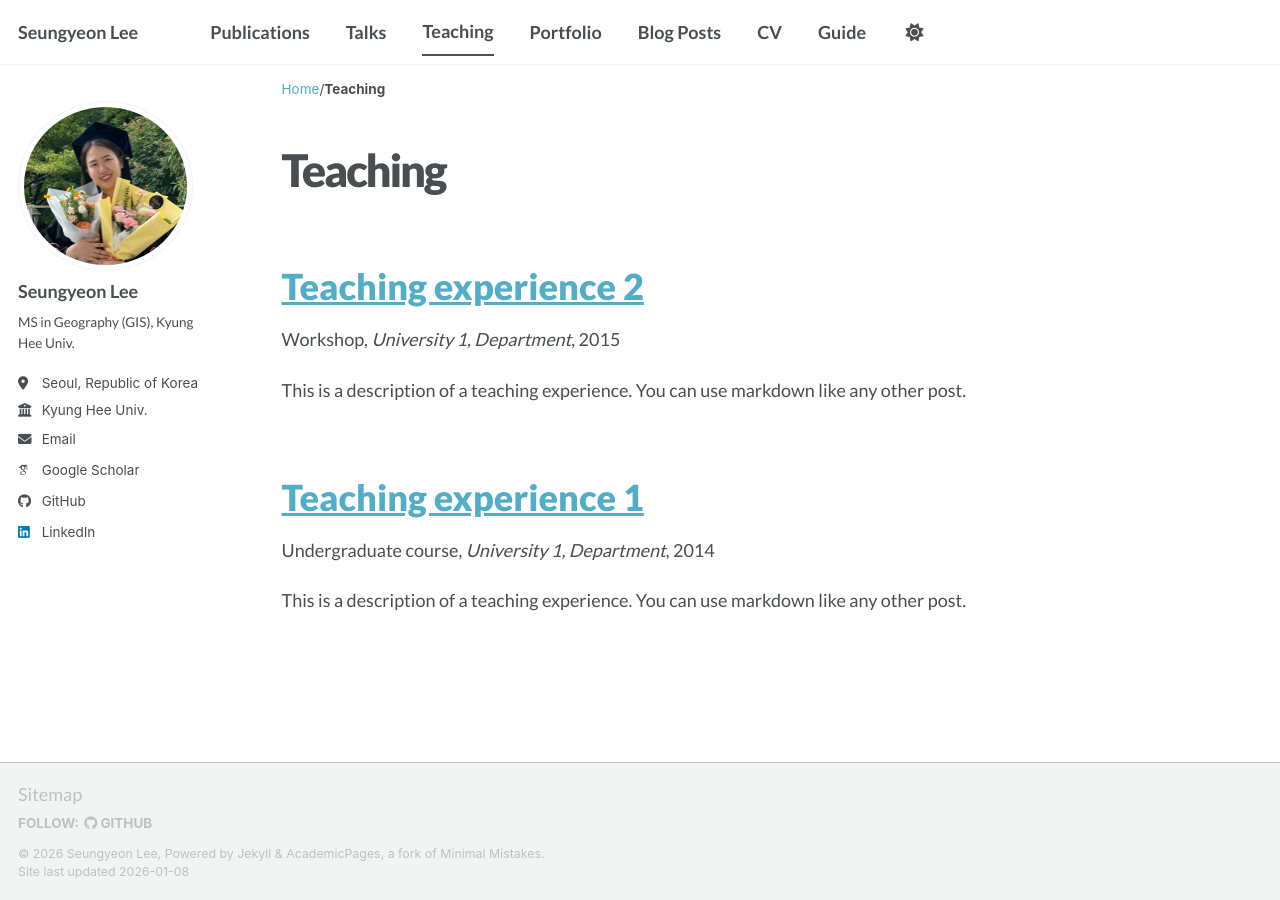
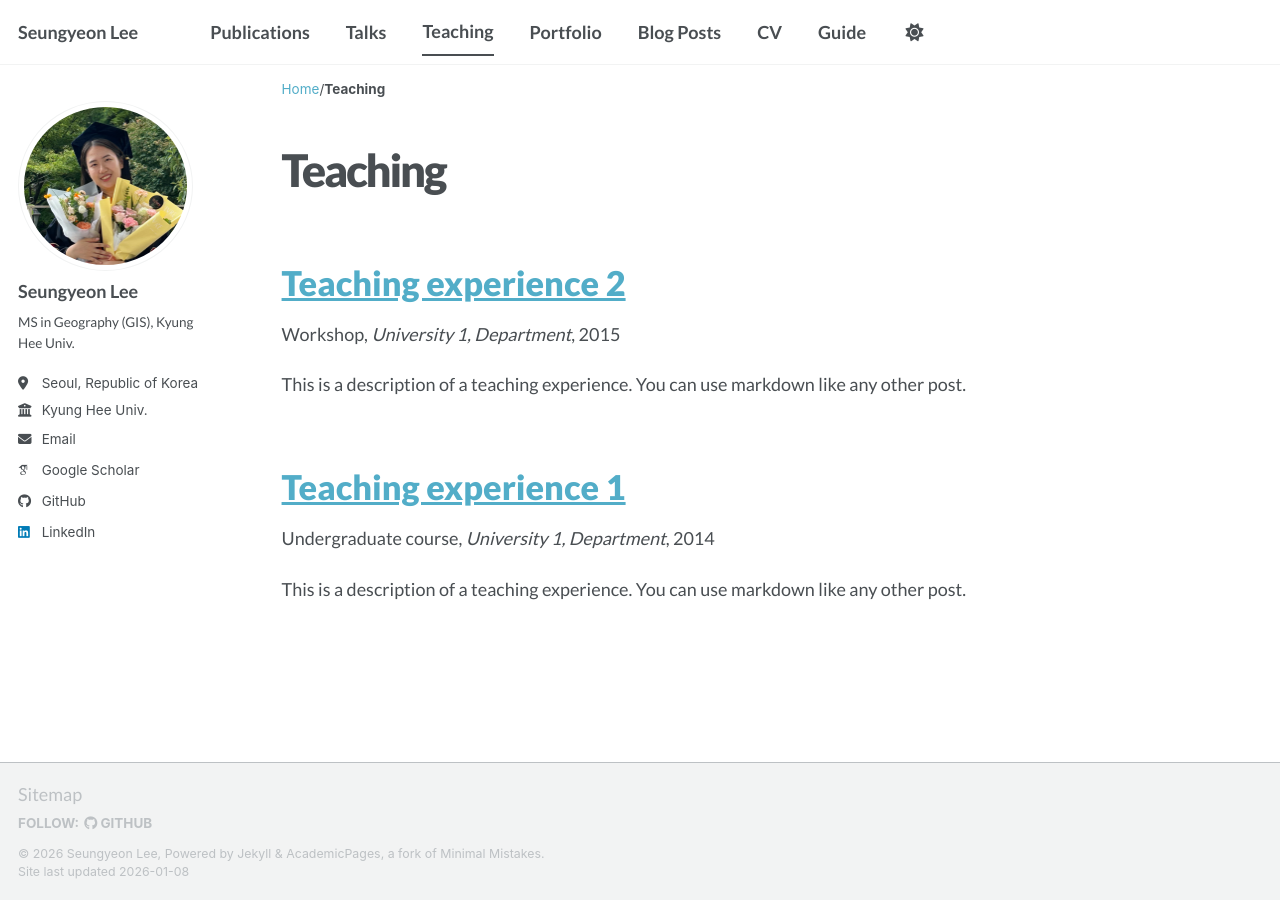
Before and after one commit to seungyeon677/seungyeon677.github.io, a Jekyll site: the page built from _pages/teaching.html, in a window 1280 px wide. Built offline with Jekyll 4.4.1, drawn with Linux system fonts in a browser that asks for light colours; some web fonts are replaced; a script bundle is joined from its source files by our own code; library files that are not in the unit come from our copies.

Commit message:
Update head.html

```diff
--- a/_includes/head.html
+++ b/_includes/head.html
@@ -39,8 +39,8 @@
   }
 
   h1, h2 {
-    font-size: 2.0rem !important;
-    font-weight: 800 !important;
+    font-size: 1.9rem !important;
+    font-weight: 750 !important;
   }
 
   /* 사이드바를 제외한 '본문 영역'만 폰트 사이즈 줄이기 */
```
